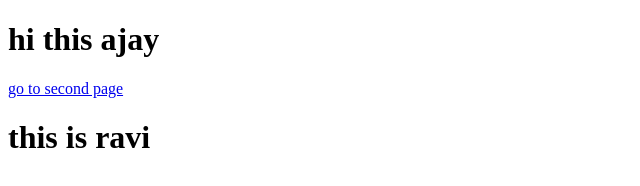
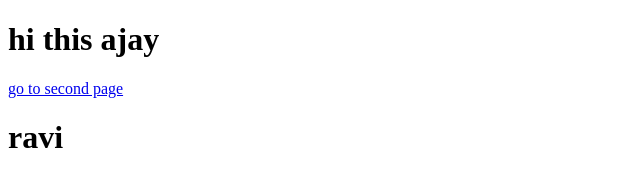
Before and after one commit to ravivarma157/devops_course, a plain HTML site: page index.html in a window 1280 px wide. Shown: the whole page, without its empty margins (0-640 px from the left). Drawn offline with Linux system fonts and the light colour scheme.

Commit message:
removed and modified by ravi

```diff
--- a/index.html
+++ b/index.html
@@ -10,6 +10,6 @@
     <h1>hi this ajay</h1>
     <a href="index2.html">go to second page
     </a>
-    <h1>this is ravi</h1>
+    <h1>ravi</h1>
 </body>
 </html>
```
